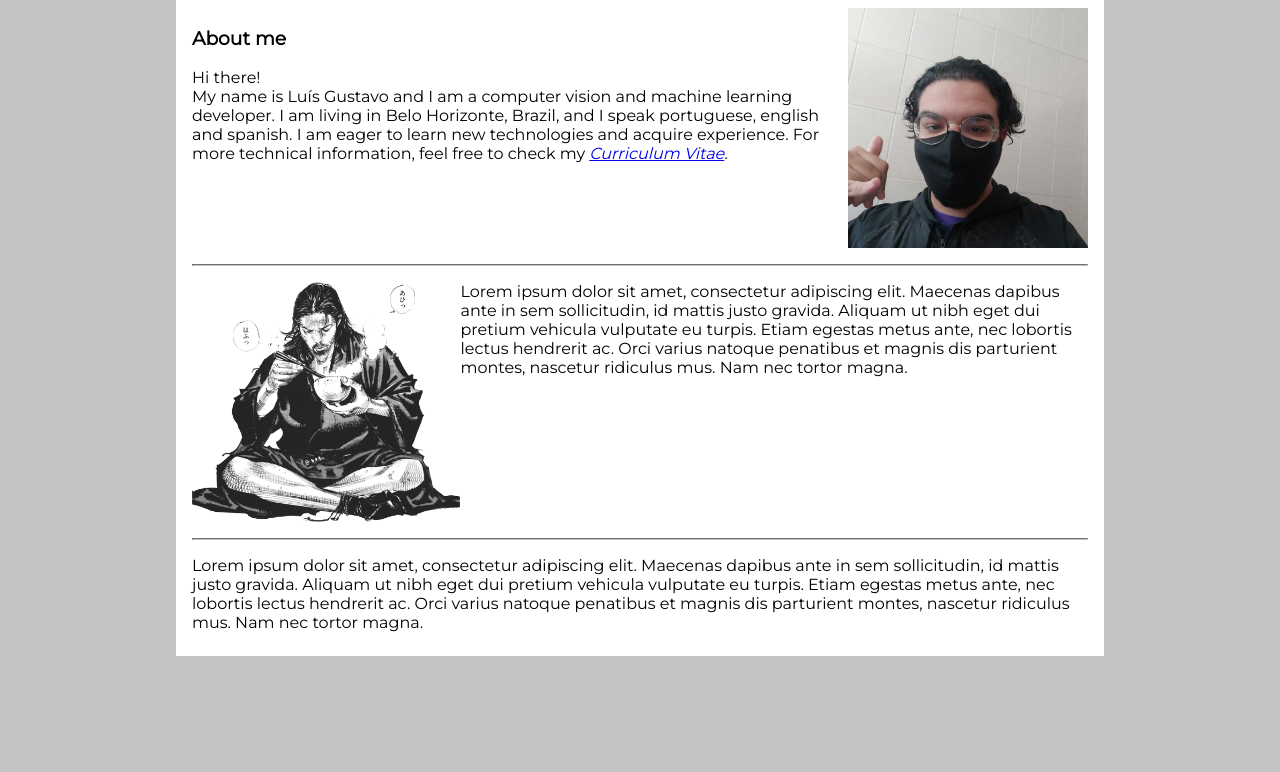
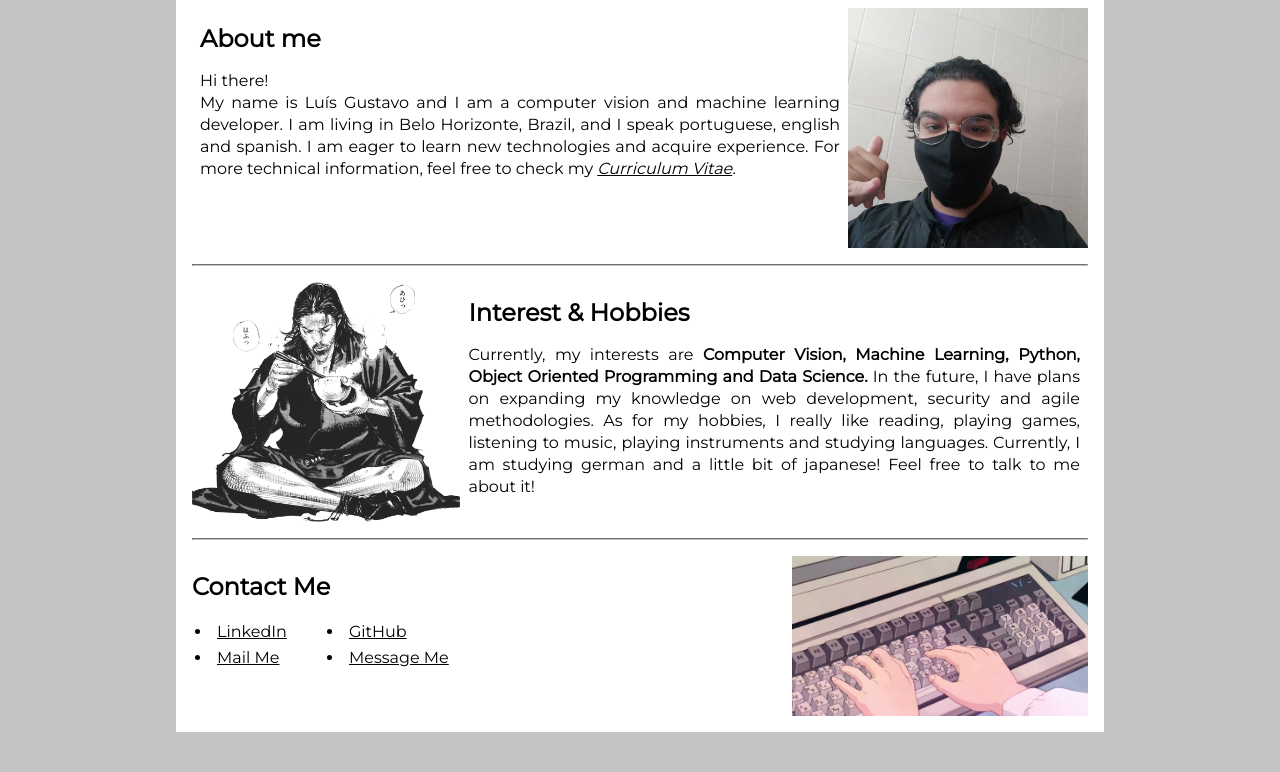
Before and after one commit to lgstvo/lgstvo.github.io, a plain HTML site: page index.html in a window 1280 px wide. Shown: the part 144-916 px from the top of the page. Before the commit the page ends 860 px from the top, so only its background shows below. Drawn offline with Linux system fonts and the light colour scheme.

Commit message:
Text adjustments and formatation

```diff
--- a/index.html
+++ b/index.html
@@ -17,24 +17,44 @@
     </header>
     <div class="body_content">
         <div class="about_me_container">
-            <div class="about_me">
-                <h3 class="titles">About me</h3>
+            <div class="text_container">
+                <h2 class="titles">About me</h2>
                 <span>Hi there!<br> My name is Luís Gustavo and I am a computer vision and machine learning developer. I am living in Belo Horizonte, Brazil, and I speak portuguese, english and spanish.
                     I am eager to learn new technologies and acquire experience. For more technical information, feel free to check my <i><a target=_blank href="documents/LUIS GUSTAVO.pdf">Curriculum Vitae</a>.</i>
                 </span>
             </div>
-            <img src="images/profile.jpg" alt="Luís Gustavo's face" class="body_images">
+            <img src="images/profile.jpg" alt="Luís Gustavo's face" class="base_image">
         </div>
         <hr>
         <div class="interests_container">
-            <img src="images/musashi_eating.png" alt="Miyamoto Musashi!" class="body_images">
-            <div class="interests">
-                Lorem ipsum dolor sit amet, consectetur adipiscing elit. Maecenas dapibus ante in sem sollicitudin, id mattis justo gravida. Aliquam ut nibh eget dui pretium vehicula vulputate eu turpis. Etiam egestas metus ante, nec lobortis lectus hendrerit ac. Orci varius natoque penatibus et magnis dis parturient montes, nascetur ridiculus mus. Nam nec tortor magna.
+            <img src="images/musashi_eating.png" alt="Miyamoto Musashi!" class="base_image">
+            <div class="text_container">
+                <h2>Interest & Hobbies</h2>
+                <span>
+                    Currently, my interests are <b>Computer Vision, Machine Learning, Python, Object Oriented Programming and Data Science.</b> In the future, I have plans on expanding my knowledge on web development,
+                    security and agile methodologies. As for my hobbies, I really like reading, playing games, listening to music, playing instruments and studying languages. Currently, I am studying german and a little bit of
+                    japanese! Feel free to talk to me about it!
+                </span>
             </div>
         </div>
         <hr>
-        <div class="contact">
-            Lorem ipsum dolor sit amet, consectetur adipiscing elit. Maecenas dapibus ante in sem sollicitudin, id mattis justo gravida. Aliquam ut nibh eget dui pretium vehicula vulputate eu turpis. Etiam egestas metus ante, nec lobortis lectus hendrerit ac. Orci varius natoque penatibus et magnis dis parturient montes, nascetur ridiculus mus. Nam nec tortor magna.
+        <div>
+            <div class="contact">
+                <div>
+                    <h2>Contact Me</h2>
+                    <table>
+                        <tr>
+                            <td><li><a target=_blank href=https://www.linkedin.com/in/lgstvo>LinkedIn</a></li></td>
+                            <td><li><a target=_blank href=https://github.com/lgstvo>GitHub</a></li></td>
+                        </tr>
+                        <tr>
+                            <td><li><a target=_blank href=mailto:gustavo.silva@dcc.ufmg.br>Mail Me</a></li></td>
+                            <td><li><a target=_blank href=https://api.whatsapp.com/send/?phone=5531986866710&text=Hi!+I+saw+your+git+page!&app_absent=0>Message Me</a></li></td>
+                        </tr>
+                    </table>
+                </div>
+                <img src="images/contactme.png" alt="Contact Me!" class="base_image">
+            </div>
         </div>
     </div>
 </body>
--- a/styles.css
+++ b/styles.css
@@ -1,8 +1,8 @@
 body,
 html {
-  margin: 0;
-  height: 100vh;
-  width: 100vw;
+    margin: 0;
+    width: 100vw;
+    overflow-x: hidden;
 }
 
 body{
@@ -10,11 +10,20 @@ body{
     display: flex;
     flex-direction: column;
     align-items: center;
+    padding-bottom: 5vh;
 }
 
 hr{
     border-color: #c4c4c4;
     background-color: #c4c4c4;
+}
+
+td{
+    width: 10vw
+}
+
+a:link, a:visited{
+    color: #000000;
 }
 
 .header{
@@ -29,15 +38,16 @@ hr{
 
 .header_text{
     color: #ffffff;
-    font-size: 32px;
+    font-size: 48px;
     font-family: 'Roboto', sans-serif;
 }
 
 .body_content{
     background-color: #ffffff;
     width: 70vw;
-    height: 80vh;
     padding: 16px;
+    font-size: 16px;
+    line-height: 22px;
     font-family: 'Montserrat', sans-serif;
 }
 
@@ -45,25 +55,29 @@ hr{
     display: flex;
     height: 30vh;
     padding: 8px 0;
-}
-
-.about_me{
+    justify-content: space-between;
 }
 
 .interests_container{
     display: flex;
     height: 30vh;
     padding: 8px 0;
-}
-
-.interests{
+    justify-content: space-between;
 }
 
 .contact{
+    display: flex;
     height: 20vh;
     padding-top: 8px;
+    justify-content: space-between;
 }
 
-.body_images{
+.text_container{
+    padding: 0 8px;
+    text-align: justify;
+    text-justify: inter-word;
+}
+
+.base_image{
     height: 100%;
 }
```
Also changed, not shown: images/contactme.png (added).
